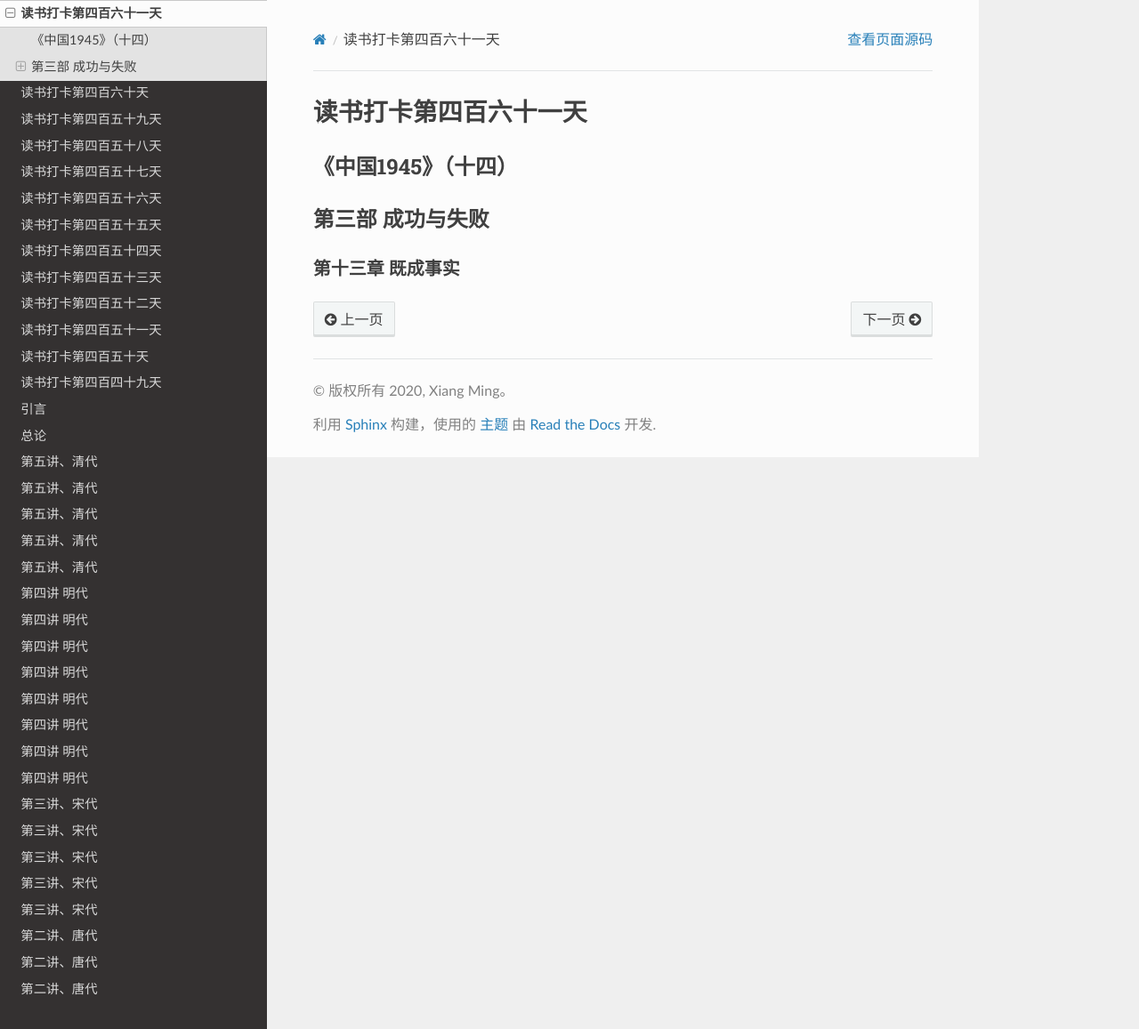
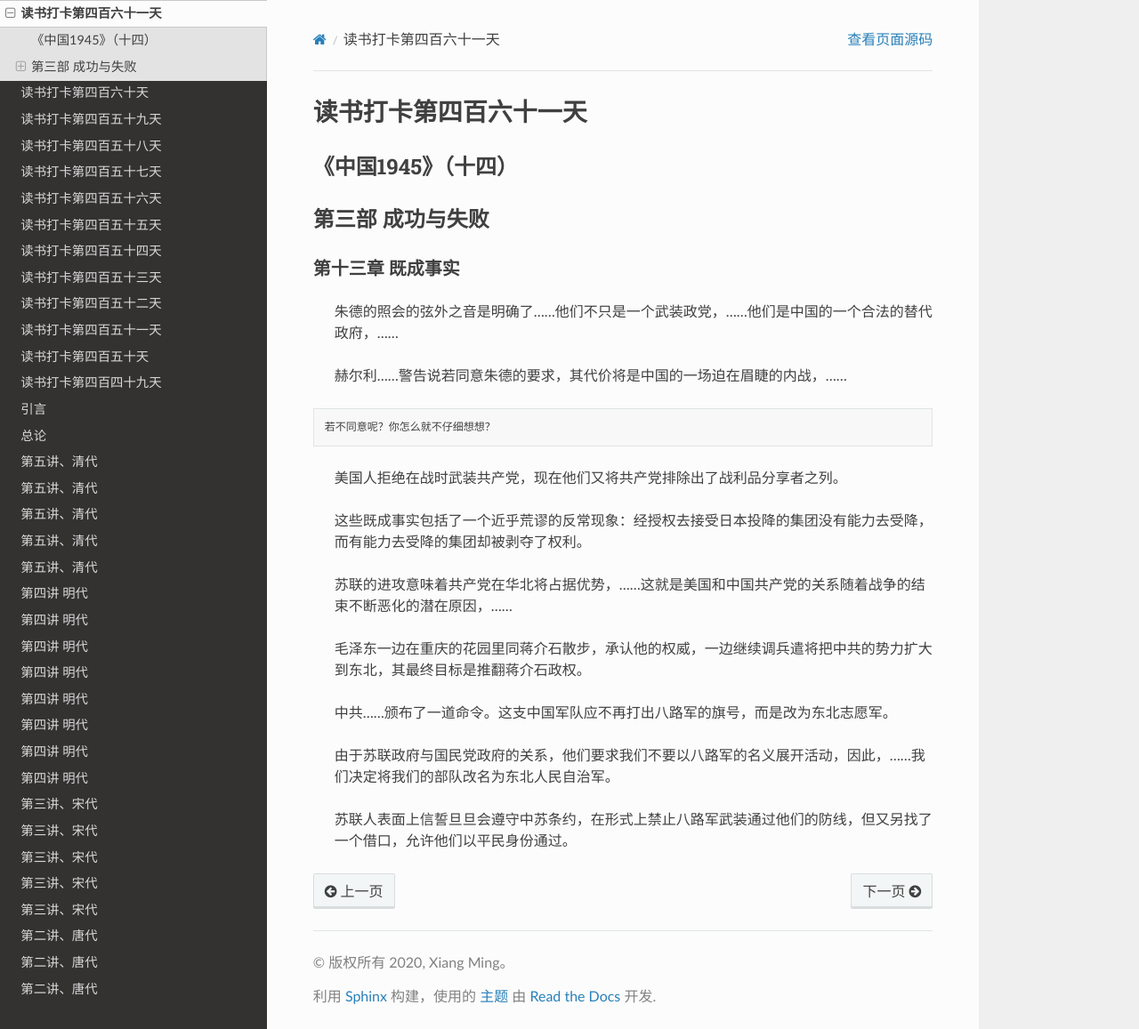
Before and after one commit to xiangming1975/reading, a Sphinx documentation site: the page built from source/2021-10-30.md, in a window 1280 px wide and 1157 px high. Shown: the whole window at 89% size. Built offline with Sphinx 7.4.7 and the Read the Docs theme 2.0.0, drawn with Linux system fonts in a browser that asks for light colours.

Commit message:
中国1945

````diff
--- a/source/2021-10-30.md
+++ b/source/2021-10-30.md
@@ -3,4 +3,22 @@
 ## 第三部 成功与失败
 ### 第十三章 既成事实
 
->
+> 朱德的照会的弦外之音是明确了……他们不只是一个武装政党，……他们是中国的一个合法的替代政府，……
+
+> 赫尔利……警告说若同意朱德的要求，其代价将是中国的一场迫在眉睫的内战，……
+```
+若不同意呢？你怎么就不仔细想想？
+```
+> 美国人拒绝在战时武装共产党，现在他们又将共产党排除出了战利品分享者之列。
+
+> 这些既成事实包括了一个近乎荒谬的反常现象：经授权去接受日本投降的集团没有能力去受降，而有能力去受降的集团却被剥夺了权利。
+
+> 苏联的进攻意味着共产党在华北将占据优势，……这就是美国和中国共产党的关系随着战争的结束不断恶化的潜在原因，……
+
+> 毛泽东一边在重庆的花园里同蒋介石散步，承认他的权威，一边继续调兵遣将把中共的势力扩大到东北，其最终目标是推翻蒋介石政权。
+
+> 中共……颁布了一道命令。这支中国军队应不再打出八路军的旗号，而是改为东北志愿军。
+
+> 由于苏联政府与国民党政府的关系，他们要求我们不要以八路军的名义展开活动，因此，……我们决定将我们的部队改名为东北人民自治军。
+
+> 苏联人表面上信誓旦旦会遵守中苏条约，在形式上禁止八路军武装通过他们的防线，但又另找了一个借口，允许他们以平民身份通过。
````
